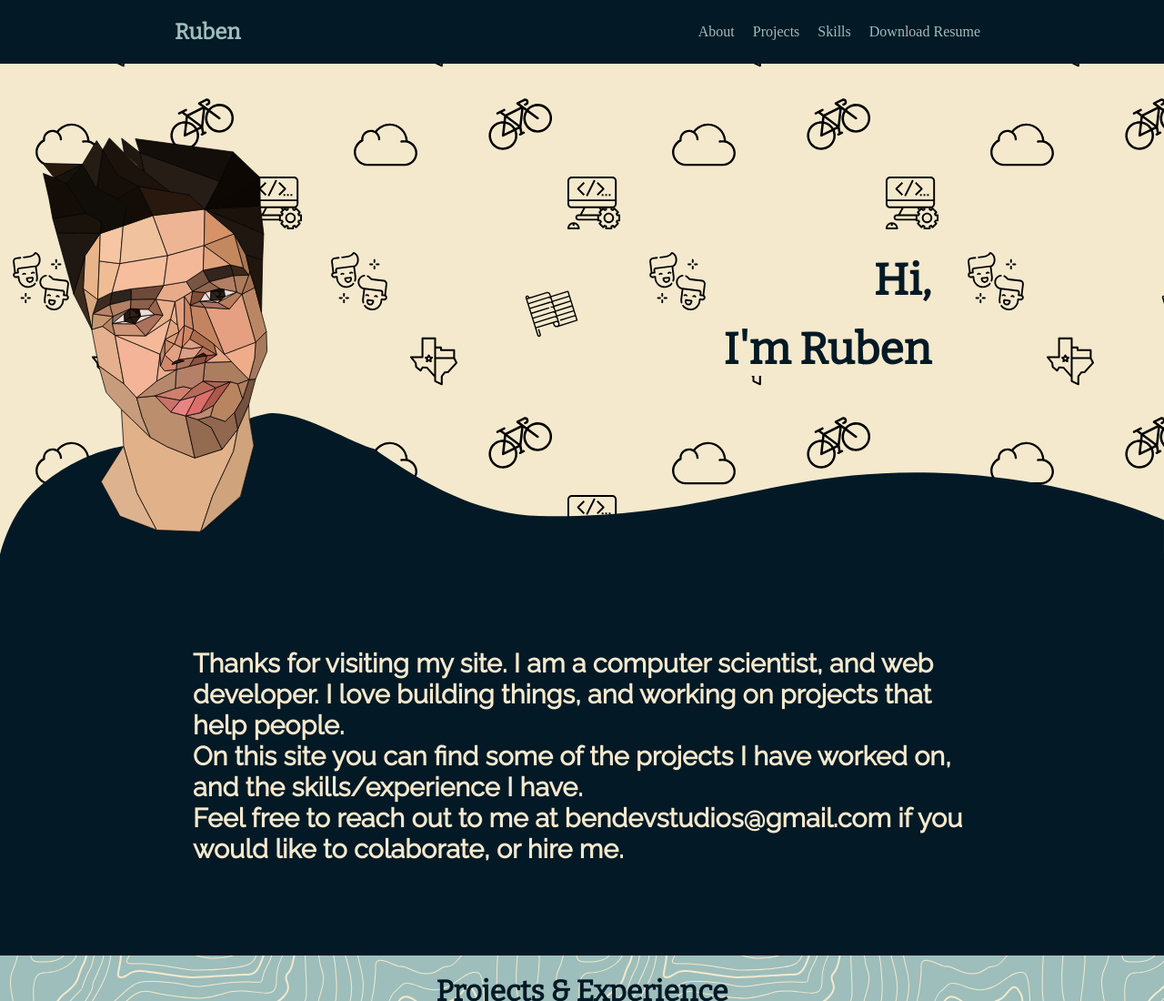
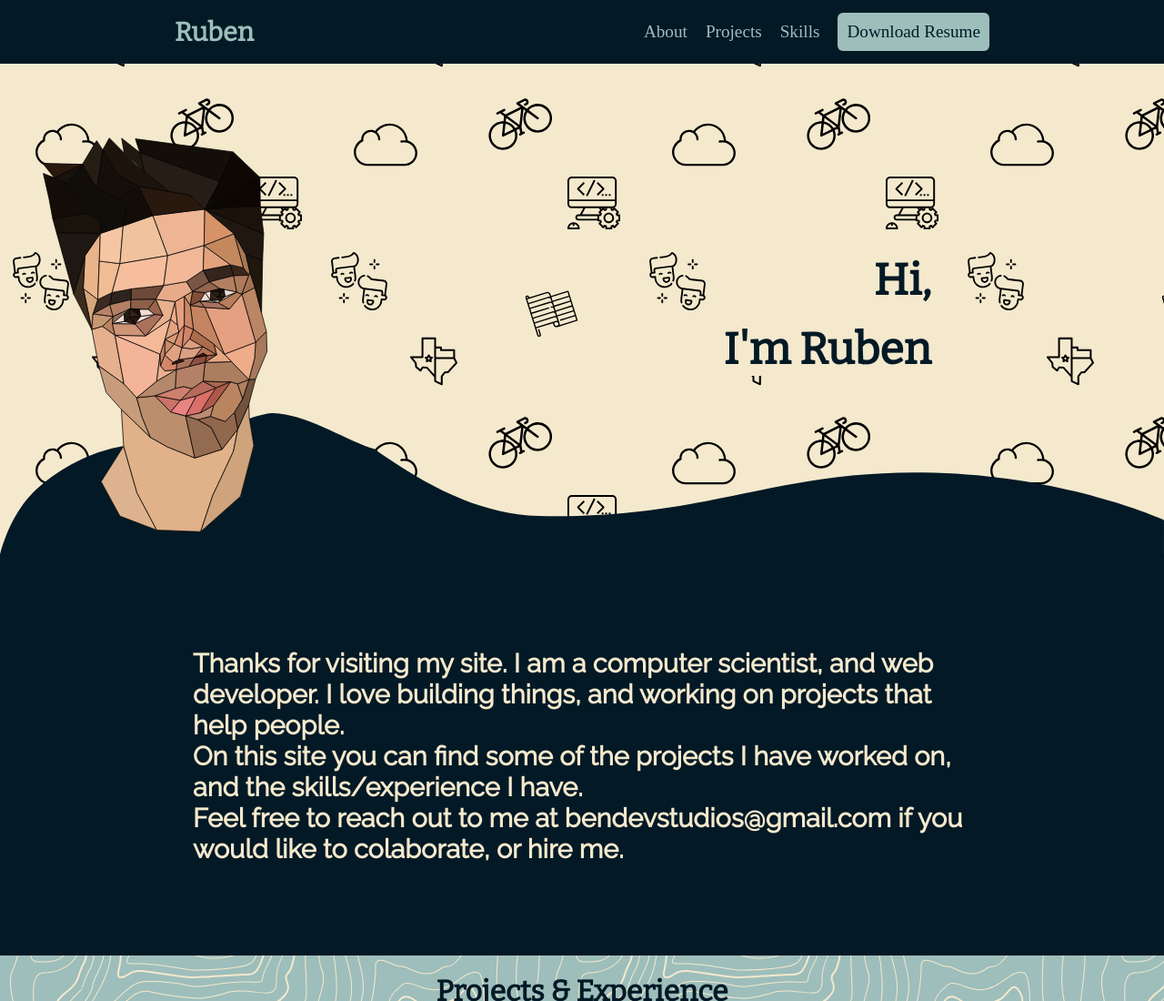
Before and after one commit to rubenuribe-2/rubenuribe-2.github.io, a website: page index.html in a window 1280 px wide. Shown: the top 1100 px of the page at 91% size. Drawn offline with nearby package versions, Linux system fonts and the light colour scheme.

Commit message:
style buttons and nav

```diff
--- a/index.html
+++ b/index.html
@@ -17,7 +17,7 @@
                     <a href="#blurb-scroll"><li>About</li></a>
                     <a href="#projects-scroll"><li>Projects</li></a>
                     <a href="#skills-scroll"><li>Skills</li></a>
-                    <a href="Ruben Uribe Resume 9-9.pdf" target="blank"><li>Download Resume</li></a>
+                    <a href="Ruben Uribe Resume 9-9.pdf" target="blank" class="btn-accent"><li>Download Resume</li></a>
                 </div>
             </nav>
     <span id="intro-scroll"></span>
--- a/index.scss
+++ b/index.scss
@@ -40,6 +40,9 @@ body::-webkit-scrollbar {
     flex-direction: row;
     justify-content: space-between;
     align-items: center;
+    #logo{
+        font-size: 1.2em;
+    }
     a{
         color: inherit;
         text-decoration: none;
@@ -48,10 +51,17 @@ body::-webkit-scrollbar {
         display: flex;
         flex-direction: row;
         li{
+            font-size: 1.2em;
             text-decoration: none;
             list-style: none;
             padding: 10px;
         }
+    }
+    .btn-accent{
+        background: $color4;
+        color: $color1;
+        border-radius: 6px;
+        margin-left: 10px;
     }
 }
 #intro{
```
Also changed, not shown: index.css, 1 other file.
